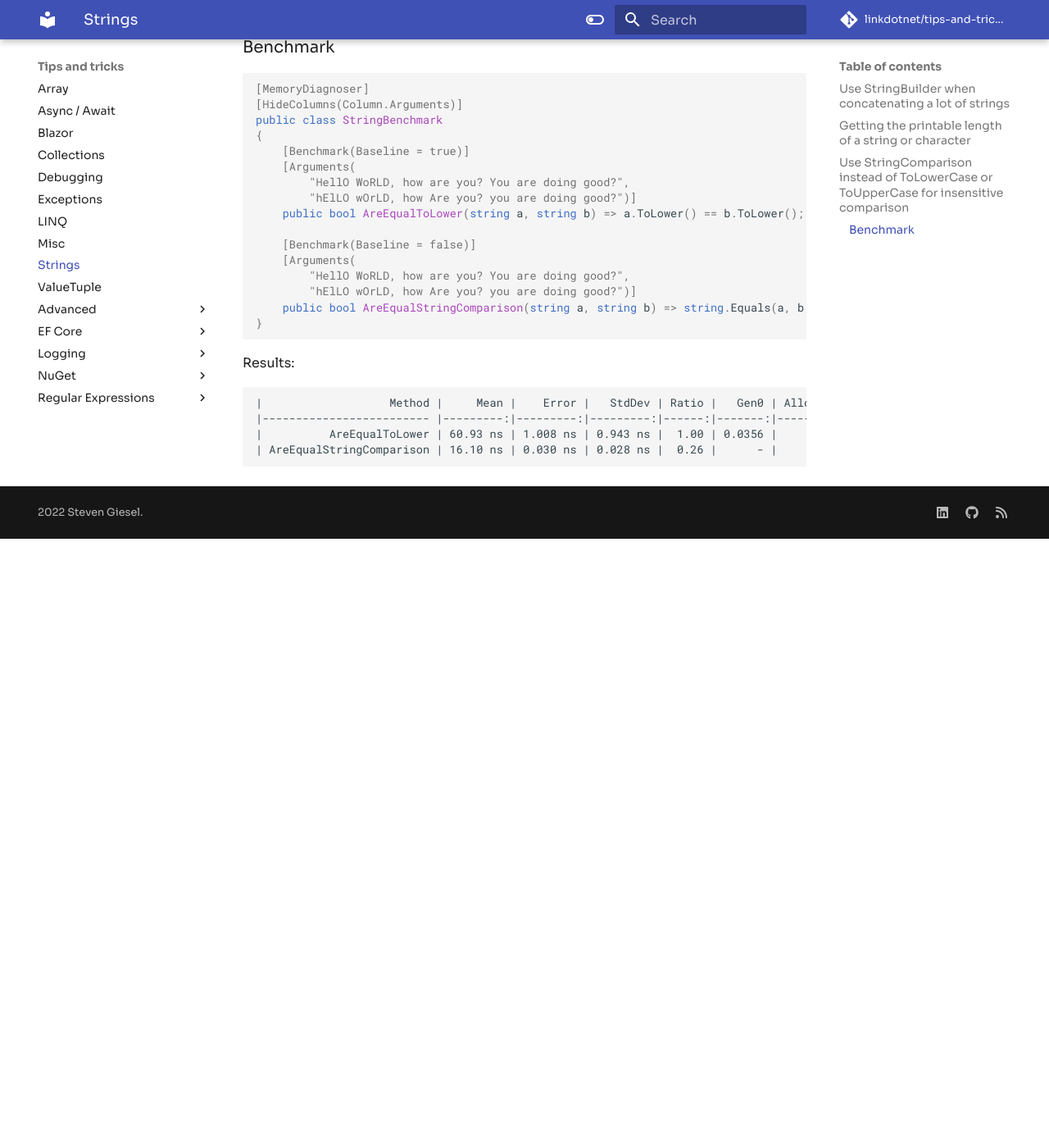
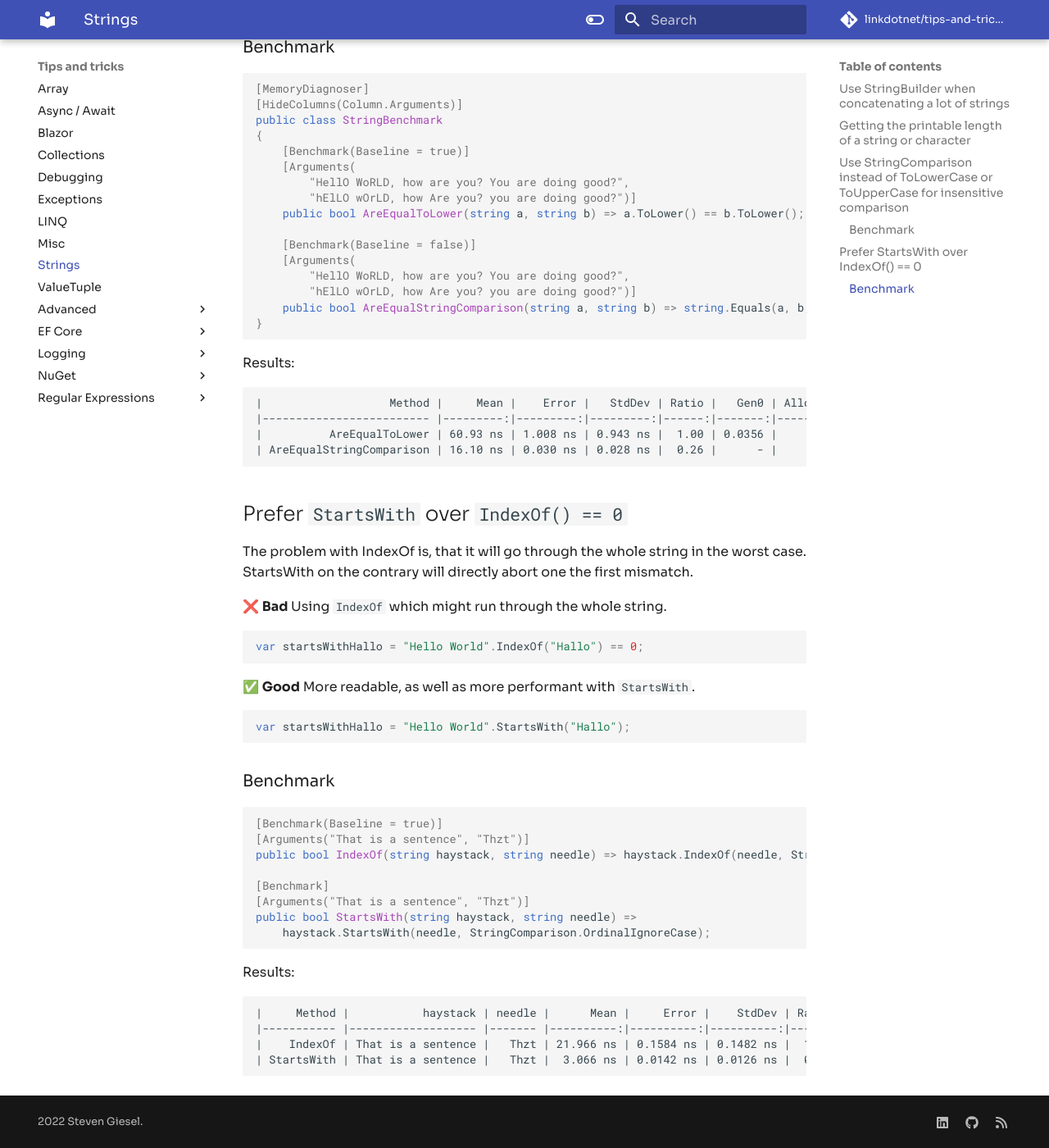
Before and after one commit to linkdotnet/tips-and-tricks, an MkDocs documentation site: the page built from docs/strings.md, in a window 1280 px wide and 1400 px high, scrolled down 2378 px. Shown: the whole window at 82% size. Built offline with MkDocs 1.6.1 and Material for MkDocs 9.7.7, drawn with Linux system fonts in a browser that asks for light colours; comment, search, counter and statistics services are not loaded; before the commit the page ends 3035 px from its top, so only the background shows below that.

Commit message:
Added StartsWith string tip

````diff
--- a/docs/strings.md
+++ b/docs/strings.md
@@ -107,3 +107,36 @@ Results:
 |          AreEqualToLower | 60.93 ns | 1.008 ns | 0.943 ns |  1.00 | 0.0356 |     224 B |        1.00 |
 | AreEqualStringComparison | 16.10 ns | 0.030 ns | 0.028 ns |  0.26 |      - |         - |        0.00 |
 ```
+
+## Prefer `StartsWith` over `IndexOf() == 0`
+The problem with IndexOf is, that it will go through the whole string in the worst case. StartsWith on the contrary will directly abort one the first mismatch.
+
+❌ **Bad** Using `IndexOf` which might run through the whole string.
+```csharp
+var startsWithHallo = "Hello World".IndexOf("Hallo") == 0;
+```
+
+✅ **Good** More readable, as well as more performant with `StartsWith`.
+```csharp
+var startsWithHallo = "Hello World".StartsWith("Hallo");
+```
+
+### Benchmark
+```csharp
+[Benchmark(Baseline = true)]
+[Arguments("That is a sentence", "Thzt")]
+public bool IndexOf(string haystack, string needle) => haystack.IndexOf(needle, StringComparison.OrdinalIgnoreCase) == 0;
+
+[Benchmark]
+[Arguments("That is a sentence", "Thzt")]
+public bool StartsWith(string haystack, string needle) =>
+    haystack.StartsWith(needle, StringComparison.OrdinalIgnoreCase);
+```
+
+Results:
+```
+|     Method |           haystack | needle |      Mean |     Error |    StdDev | Ratio |
+|----------- |------------------- |------- |----------:|----------:|----------:|------:|
+|    IndexOf | That is a sentence |   Thzt | 21.966 ns | 0.1584 ns | 0.1482 ns |  1.00 |
+| StartsWith | That is a sentence |   Thzt |  3.066 ns | 0.0142 ns | 0.0126 ns |  0.14 |
+```
````
